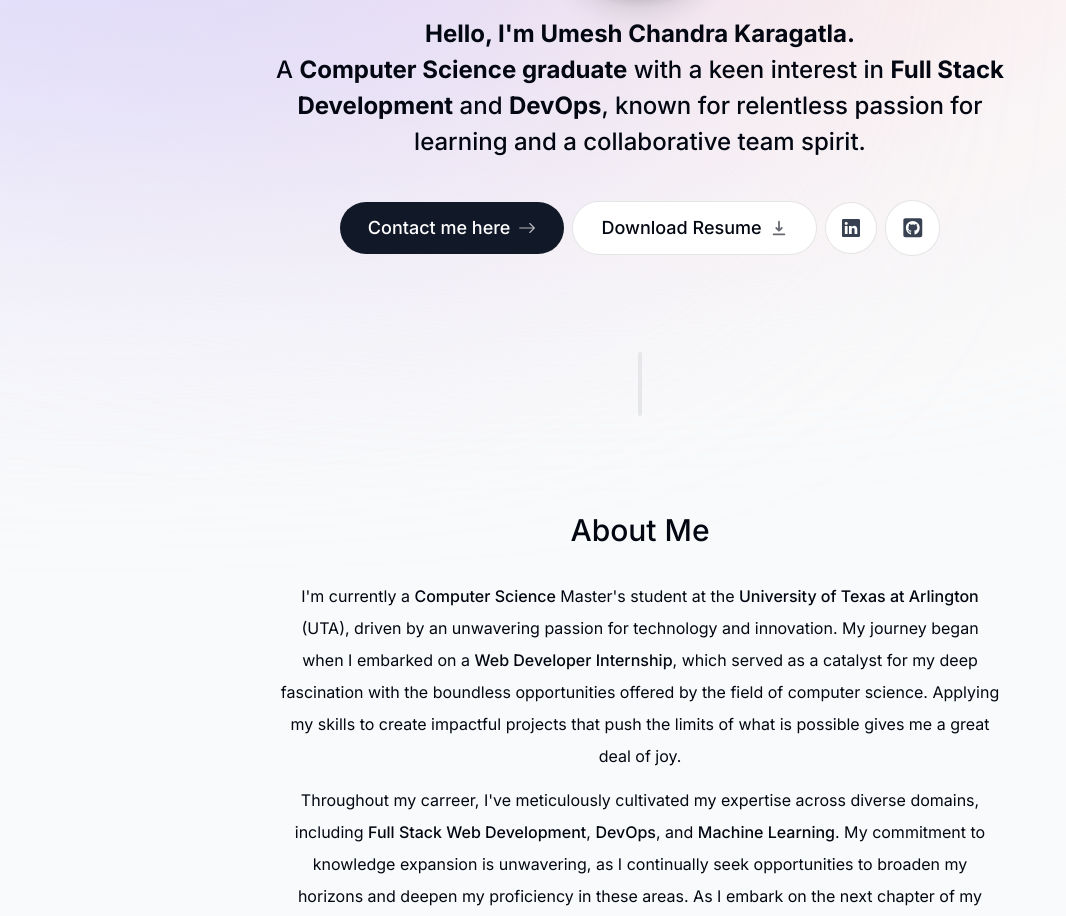
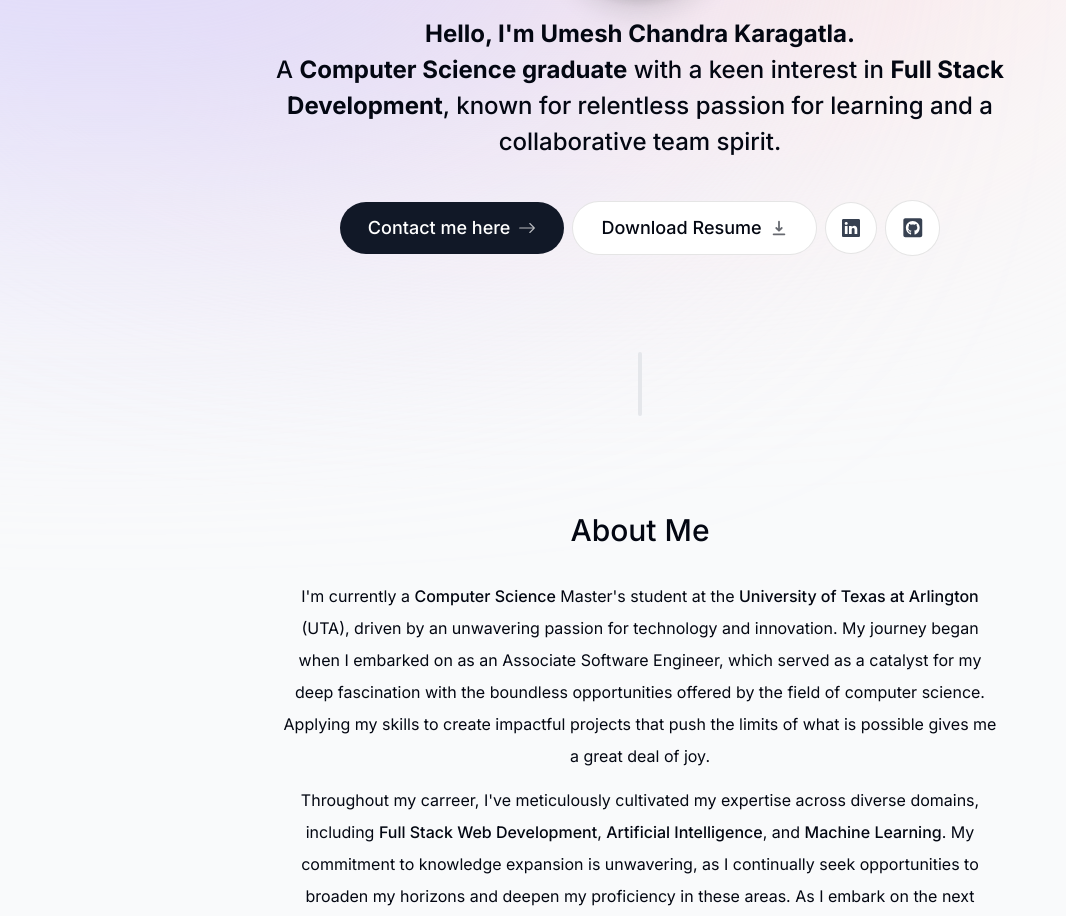
Before and after one commit to mudiger/portfolio, a Next.js app: page / in a window 1280 px wide. Shown: the part 336-1252 px from the top of the page, without its empty margins (0-1066 px from the left). Built offline with nearby package versions, Linux system fonts and the light colour scheme.

Commit message:
Adding Updated Resume

```diff
--- a/components/about.tsx
+++ b/components/about.tsx
@@ -10,11 +10,11 @@ export default function About() {
     <motion.section ref={ref} className='mb-28 max-w-[45rem] text-center leading-8 sm:mb-40 scroll-mt-28' initial={{opacity:0,y:100}} animate={{opacity:1,y:0}} transition={{delay:0.175}} id="about">
         <SectionHeading>About me</SectionHeading>
         <p className='mb-3'>
-        I&apos;m currently a <span className='font-medium'> Computer Science </span>{" "} Master&apos;s student at the <span className='font-medium'>University of Texas at Arlington</span>{" "} (UTA), driven by an unwavering passion for technology and innovation. My journey began when I embarked on a{" "}<span className='font-medium'>Web Developer Internship</span>, which served as a catalyst for my deep fascination with the boundless opportunities offered by the field of computer science. Applying my skills to create impactful projects that push the limits of what is possible gives me a great deal of joy.
+        I&apos;m currently a <span className='font-medium'> Computer Science </span>{" "} Master&apos;s student at the <span className='font-medium'>University of Texas at Arlington</span>{" "} (UTA), driven by an unwavering passion for technology and innovation. My journey began when I embarked on as an Associate Software Engineer, which served as a catalyst for my deep fascination with the boundless opportunities offered by the field of computer science. Applying my skills to create impactful projects that push the limits of what is possible gives me a great deal of joy.
         </p>
 
         <p>
-        Throughout my carreer, I&apos;ve meticulously cultivated my expertise across diverse domains, including <span className='font-medium'>Full Stack Web Development</span>, <span className='font-medium'>DevOps</span>, and <span className='font-medium'>Machine Learning</span>.
+        Throughout my carreer, I&apos;ve meticulously cultivated my expertise across diverse domains, including <span className='font-medium'>Full Stack Web Development</span>, <span className='font-medium'>Artificial Intelligence</span>, and <span className='font-medium'>Machine Learning</span>.
         My commitment to knowledge expansion is unwavering, as I continually seek opportunities to broaden my horizons and deepen my proficiency in these areas.
         As I embark on the next chapter of my career, I am enthusiastic about applying my well-rounded skill set to real-world challenges and driving innovation in the world of technology.
         </p>
--- a/components/experience.tsx
+++ b/components/experience.tsx
@@ -43,8 +43,8 @@ export default function Experience() {
             </svg>
           </div>
           <div>
-            <p className=" text-gray-500 font-medium">2019 - 2021</p>
-            <p className="mt-2  text-lg font-medium">Software Engineer<br></br>CitraTek,India</p>
+            <p className=" text-gray-500 font-medium">2020 - 2021</p>
+            <p className="mt-2  text-lg font-medium">Associate Software Engineer<br></br>MouriTech,India</p>
           </div>
         </li>
       </ul>
--- a/components/intro.tsx
+++ b/components/intro.tsx
@@ -24,7 +24,7 @@ const {setActiveSection,setTimeOfLastClick}=useActiveSectionContext();
         </div>
         <motion.h1 className='mb-10 mt-4 px-4 text-2xl font-medium !leading-[1.5] sm:text-2xl' initial={{opacity:0,y:100}} animate={{opacity:1,y:0}}>
         <span className="font-bold">Hello, I&apos;m Umesh Chandra Karagatla.</span><br></br>
-        A <span className='font-bold'>Computer Science graduate</span>{" "}with a keen interest in {" "}<span className='font-bold'>Full Stack Development</span>{" "} and <span className='font-bold'>DevOps</span>, known for relentless passion for learning and a collaborative team spirit.
+        A <span className='font-bold'>Computer Science graduate</span>{" "}with a keen interest in {" "}<span className='font-bold'>Full Stack Development</span>, known for relentless passion for learning and a collaborative team spirit.
         </motion.h1>
 
         <motion.div className='flex flex-col sm:flex-row items-center justify-center gap-2 px-4 text-lg font-medium'initial={{opacity:0,y:100}} animate={{opacity:1,y:0}} transition={{delay:0.3,}}>
```
Also changed, not shown: 1 other file (tests, documents, lock files or other folders).
